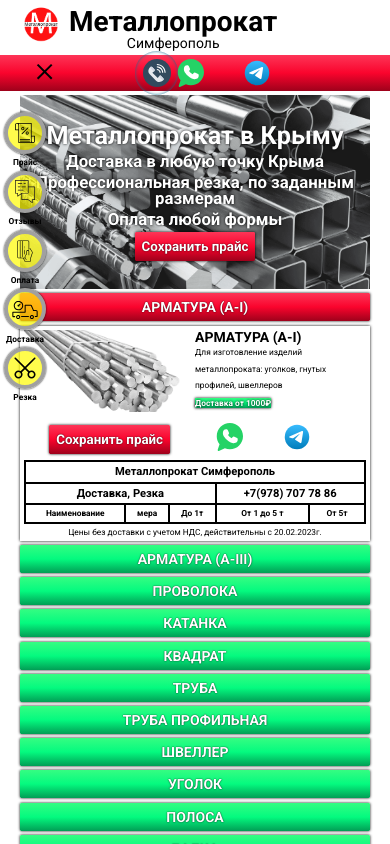
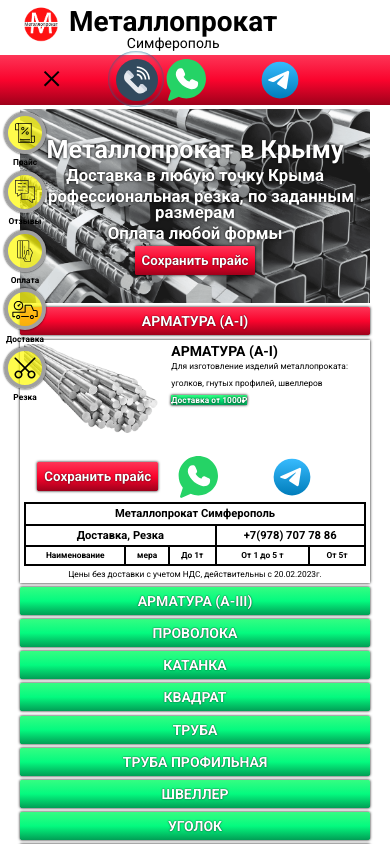
Before and after one commit to kubasssik/original, a plain HTML site: page index.html in a window 390 px wide. Both pictures are taken after a click on the element 32 px from the left and 67 px from the top of the page. Shown: the top 844 px of the page. Drawn offline with Linux system fonts and the light colour scheme.

Commit message:
Update index.css

```diff
--- a/css/index.css
+++ b/css/index.css
@@ -29,15 +29,15 @@
 .__contacts {
     display: grid;
     gap: .3rem;
-    grid-template-columns:repeat(4, 2.1rem);
+    grid-template-columns:repeat(4, 3.1rem);
     padding: .3rem;
 }
 .header__contacts{
     display: none;
 }
 .mess__style {
-    width: 2rem;
-    height: 2rem;
+    width: 3rem;
+    height: 3rem;
     cursor: pointer;
 }
 .telephone {
@@ -63,8 +63,8 @@ background: url(../img/telephone-call-svgrepo-com.svg) center/cover no-repeat;
 }
 
 .vibra__frame_1 {
-    left: 13px;
-    top: 13px;
+    left: 20px;
+    top: 20px;
     box-shadow: 0 0 20px 5px rgb(255, 255, 255) inset;
     width: 1px;
     height: 1px;
@@ -74,9 +74,9 @@ background: url(../img/telephone-call-svgrepo-com.svg) center/cover no-repeat;
     left: -8px;
     top: -8px;
     box-shadow: 0 0 3px 0px rgb(20, 109, 145) inset;
-    width: 44px;
-    height: 44px;
-    transition: 1s;
+    width: 4rem;
+    height: 4rem;
+    transition: 1s ;
 }
 .whatsapp {
     background: url(../img/whatsapp-whats-app-svgrepo-com.svg) center/cover no-repeat;
@@ -121,7 +121,7 @@ background: url(../img/telephone-call-svgrepo-com.svg) center/cover no-repeat;
     cursor: pointer;
     width: 1.8rem;
     height: 1.8rem;
-    padding: .5rem;
+    padding: 1rem;
 }
 
 .burger {
```
